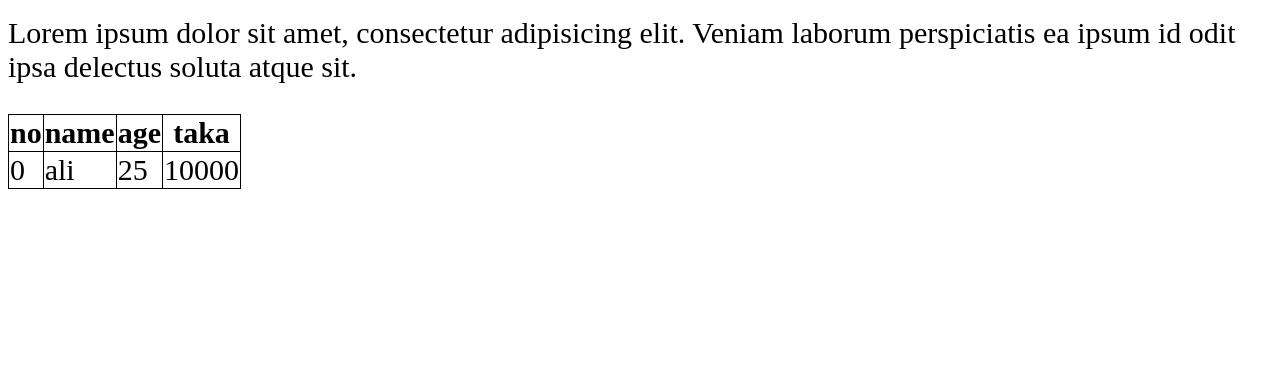
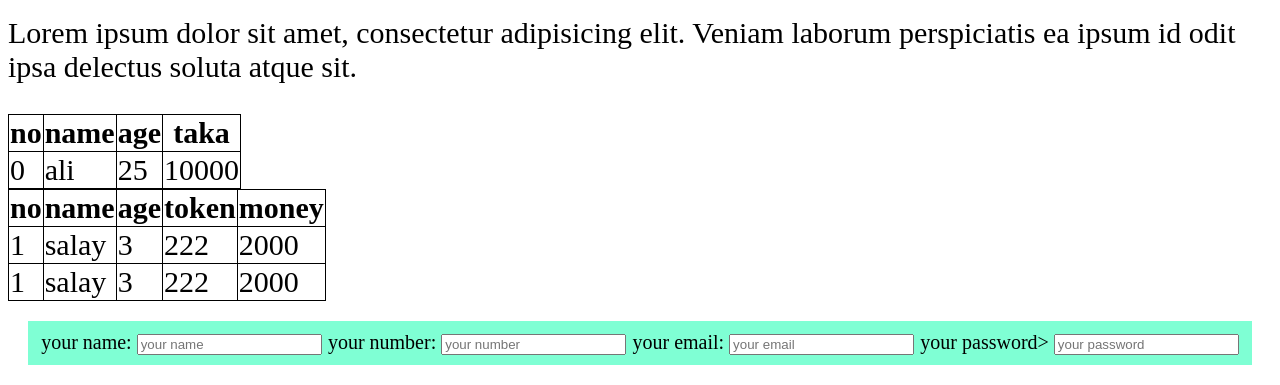
Before and after one commit to talha555666/my-second-git, a plain HTML site: page index.html in a window 1280 px wide. Shown: the part 740-1125 px from the top of the page. Before the commit the page ends 937 px from the top, so only its background shows below. Drawn offline with Linux system fonts and the light colour scheme.

Commit message:
add the input

```diff
--- a/index.html
+++ b/index.html
@@ -36,5 +36,55 @@
         </table>
     </div>
 </div>
+<!-- // table div -->
+<div>
+<table>
+
+<thead>
+    <tr>
+        <th>no</th>
+        <th>name</th>
+        <th>age</th>
+        <th>token</th>
+        <th>money</th>
+    </tr>
+</thead>
+
+<tbody>
+    <tr>
+        <td>1</td>
+        <td>salay</td>
+        <td>3</td>
+        <td>222</td>
+        <td>2000</td>
+    </tr>
+    <tr>
+        <td>1</td>
+        <td>salay</td>
+        <td>3</td>
+        <td>222</td>
+        <td>2000</td>
+    </tr>
+</tbody>
+
+</table>
+</div>
+<!-- // input div /// -->
+<div class="input">
+<label>your name:
+    <input type="name" placeholder="your name" id="name">
+</label>
+<label> your number:
+    <input type="number" placeholder="your number" id="number">
+</label>
+<label>your email:
+    <input type="email" placeholder="your email" id="eamil">
+</label>
+<label>your password>
+    <input type="password" placeholder="your password" id="password">
+</label>
+
+
+</div>
 </body>
 </html>
--- a/style/style.css
+++ b/style/style.css
@@ -7,3 +7,11 @@ table{
 td,th{
     border: 1px solid black;
 }
+.input{
+    font-size: 20px;
+  margin: 20px;
+  background-color: aquamarine;
+  padding: 10px;
+  display: flex;
+  justify-content: space-around;
+}
```
